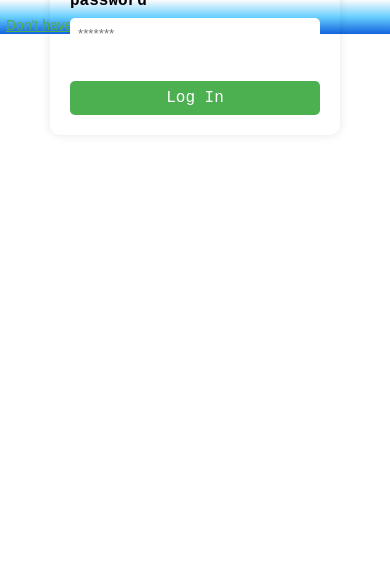
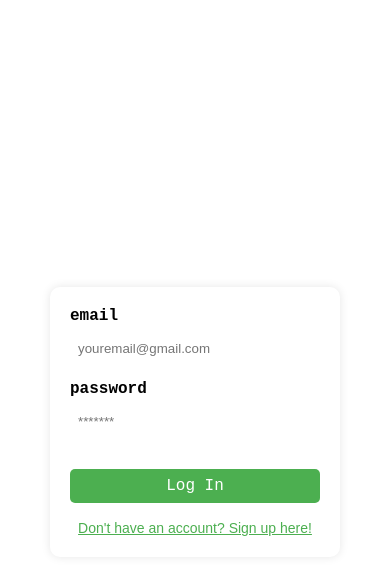
Before and after one commit to lamarsafi/WhatsThat, a React Native app: screen / in a window 390 px wide. Shown: the top 574 px of the page. Built offline with nearby package versions, Linux system fonts and the light colour scheme.

Commit message:
Changing Button Layout

```diff
--- a/components/Login.js
+++ b/components/Login.js
@@ -39,8 +39,9 @@ export const Login = (props) => {
                 <label for='password'>password</label>
                 <input value={pass} onChange={(e) => setPass(e.target.value)} type='password' placeholder='*******' id='password' name='password' />
                 <button type='submit'>Log In</button>
+                <button onClick={() => props.onFormSwitch('register')}>Don't have an account? Sign up here!</button>
             </form>
-            <button onClick={() => props.onFormSwitch('register')}>Don't have an account? Sign up here!</button>
+
         </div>
 
         </>
--- a/components/Register.js
+++ b/components/Register.js
@@ -24,9 +24,9 @@ export const Register = (props) => {
             <label for='password'>password</label>
             <input value={pass} onChange={(e) => setPass(e.target.value)} type='password' placeholder='*******' id='password' name='password' />
             <button type='submit'>Sign Up</button>
+            <button onClick={() => props.onFormSwitch('login')}>Already Registered? Log In here!</button>
+        </form>
 
-        </form>
-        <button onClick={() => props.onFormSwitch('login')}>Already Registered? Log In here!</button>
         </div>
 
         </>
--- a/css/AppStyle.css
+++ b/css/AppStyle.css
@@ -1,10 +1,8 @@
-.App {
-    position: relative;
-    background-image: linear-gradient(rgba(245, 242, 243, 0.267),#68cfff,rgb(18, 99, 221));
-}
+
 
 .login-form-container, .signup-form-container {
     font-family:'Courier New', Courier, monospace;
+
 }
 
 form {
@@ -32,6 +30,7 @@ input {
     border-radius: 5px;
     border: none;
     margin-bottom: 16px;
+
 }
 
 button[type="submit"] {
@@ -45,6 +44,7 @@ button[type="submit"] {
     margin-top: 16px;
     font-family: 'Courier New', Courier, monospace;
     text-decoration: none;
+
 }
 
 button {
@@ -56,4 +56,5 @@ button {
     color: #4caf50;
     text-decoration: underline;
     display:block;
+
 }
--- a/css/RegisterStyle.css
+++ b/css/RegisterStyle.css
@@ -52,4 +52,5 @@
     margin-top: 16px;
     color: #4caf50;
     text-decoration: underline;
+    display:block;
   }
```
